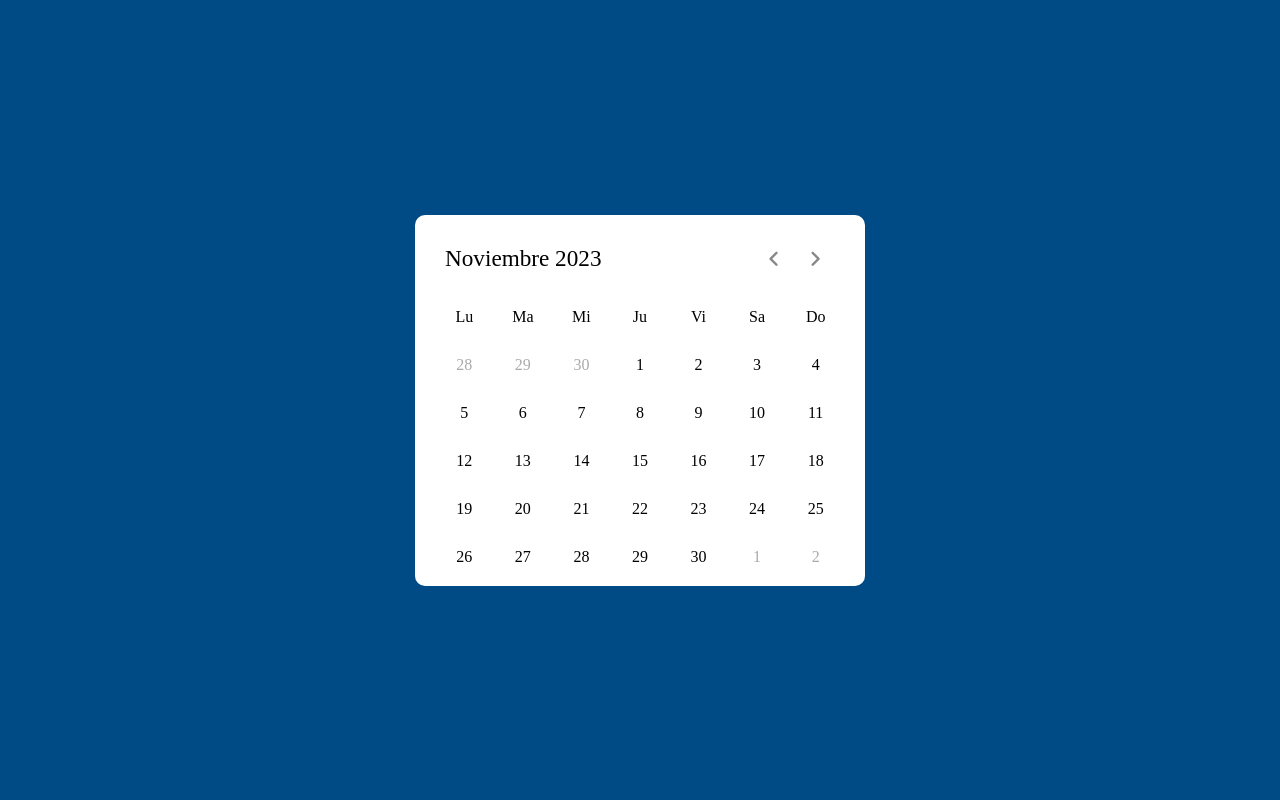
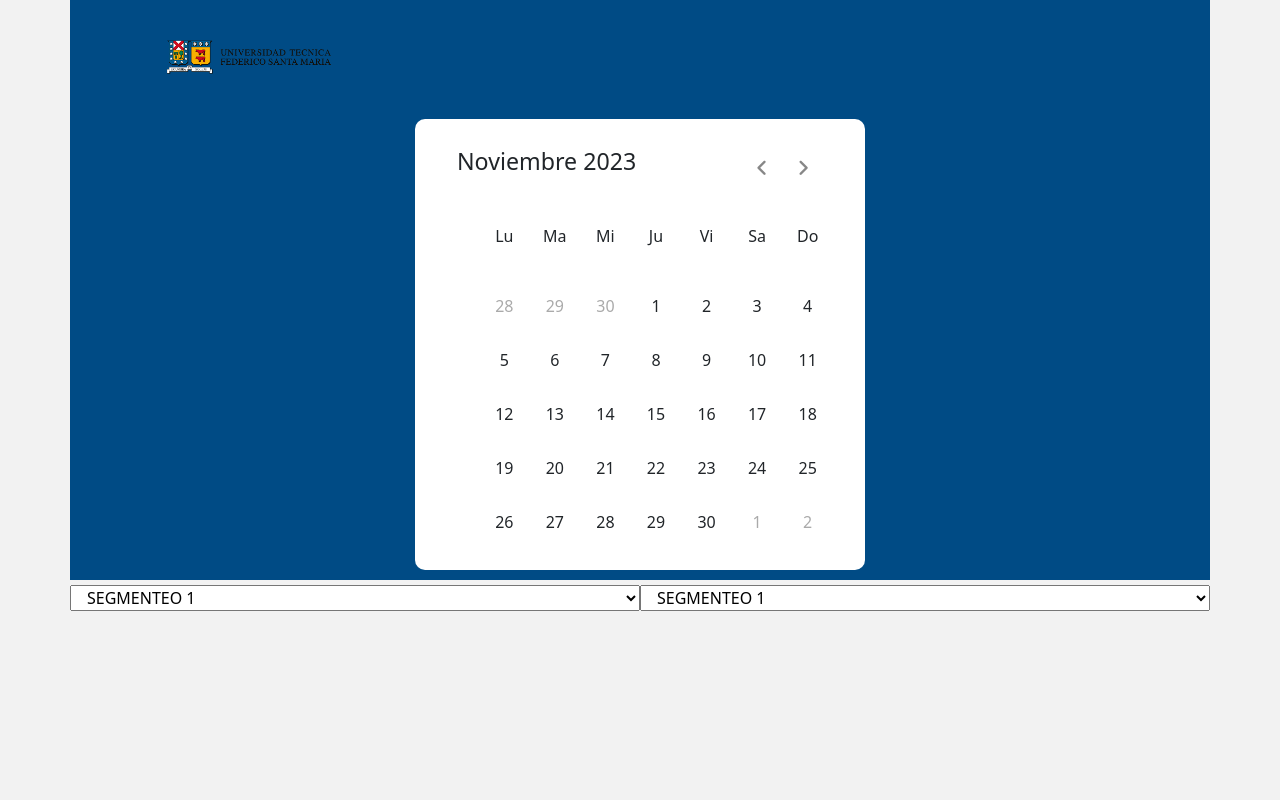
Before and after one commit to Kaleto13/Certamen3_TLP, a Django app: page / in a window 1280 px wide. Run offline with Django 4.2, Linux system fonts and the light colour scheme; some libraries are stand-ins or nearby versions.

Commit message:
Mejora vista pagina sin usuario

```diff
--- a/misitio/misitio/static/css/style.css
+++ b/misitio/misitio/static/css/style.css
@@ -4,18 +4,30 @@
     box-sizing: border-box;
 }
 body{
-    display: flex;
-    align-items: center;
-    justify-content: center;
     min-height: 100vh;
+    background: #f2f2f2;
+}
+img{
+    height: 30%;
+    width: 30%;
+}
+#header{
     background: #004B85;
 }
-.wrapper{
+#calendario{
+    margin-top: 10px;
+    margin-bottom: 5px;
+    display: flex;
+    justify-content: center;
+
+}
+#wrapper{
     width: 450px;
     background: #fff;
     border-radius: 10px;
+    margin-bottom: 10px;
 }
-.wrapper header{
+#wrapper header{
     display: flex;
     align-items: center;
     padding: 25px 30px 10px;
@@ -85,3 +97,7 @@ header .icons span:hover{
 .days li.active::before{
     background: #D60019;
 }
+
+#containerbusqueda{
+    justify-content: center;
+}
--- a/misitio/misitio/static/js/script.js
+++ b/misitio/misitio/static/js/script.js
@@ -38,7 +38,6 @@ renderCalendar();
 PreviaSiguienteIcon.forEach(icon => {
     icon.addEventListener("click", () => {
         console.log(icon);
-        icon.id === "Previa" ? console.log(Month-1) : console.log(Month + 1);
         Month = icon.id === "Previa" ? Month - 1 : Month + 1;
         if(Month < 0 || Month > 11){
             date = new Date(Year, Month);
--- a/misitio/misitio/templates/miapp/index.html
+++ b/misitio/misitio/templates/miapp/index.html
@@ -5,6 +5,7 @@
 <head>
     <meta charset="UTF-8">
     <meta name="viewport" content="width=device-width, initial-scale=1.0">
+    <link rel="stylesheet" href="{% static '\css\bootstrap.css' %}">
     <link rel = "stylesheet" href= "{% static '\css\style.css' %}"/>
     <!-- Iconos de Google -->
     <link rel="stylesheet" href = "https://fonts.googleapis.com/css2?family=Material+Symbols+Rounded:opsz,wght,FILL,GRAD@20..48,100..700,0..1,-50..200">
@@ -12,7 +13,10 @@
     <title>Document</title>
 </head>
 <body>
-    <div class ="wrapper">
+    <div id = "header" class = "container">
+        <img src = "{% static '\img\version horizontal.png' %}"/>
+        <div id = "calendario" class = "row">
+        <div id = "wrapper" class ="col-12" >
             <header>
                 <p class="current-date"></p>
                 <div class ="icons">
@@ -33,5 +37,18 @@
                 <ul class = "days"></ul>
             </div>
         </div>
+    </div>
+    </div>
+    <div id = "containerbusqueda" class = "container">
+    <div class = "row">
+        <select name = "segmento" id ="barras" class="col-6">
+            <option> SEGMENTEO 1</option>
+        </select>
+        <select name = "tipos" id ="barras" class="col-6">
+            <option> SEGMENTEO 1</option>
+        </select>
+    </div>
+    </div>
+    </div>
 </body>
 </html>
```
Also changed, not shown: misitio/misitio/static/img/version horizontal.png (added). Lines whose indentation alone changed are shown as unchanged.
